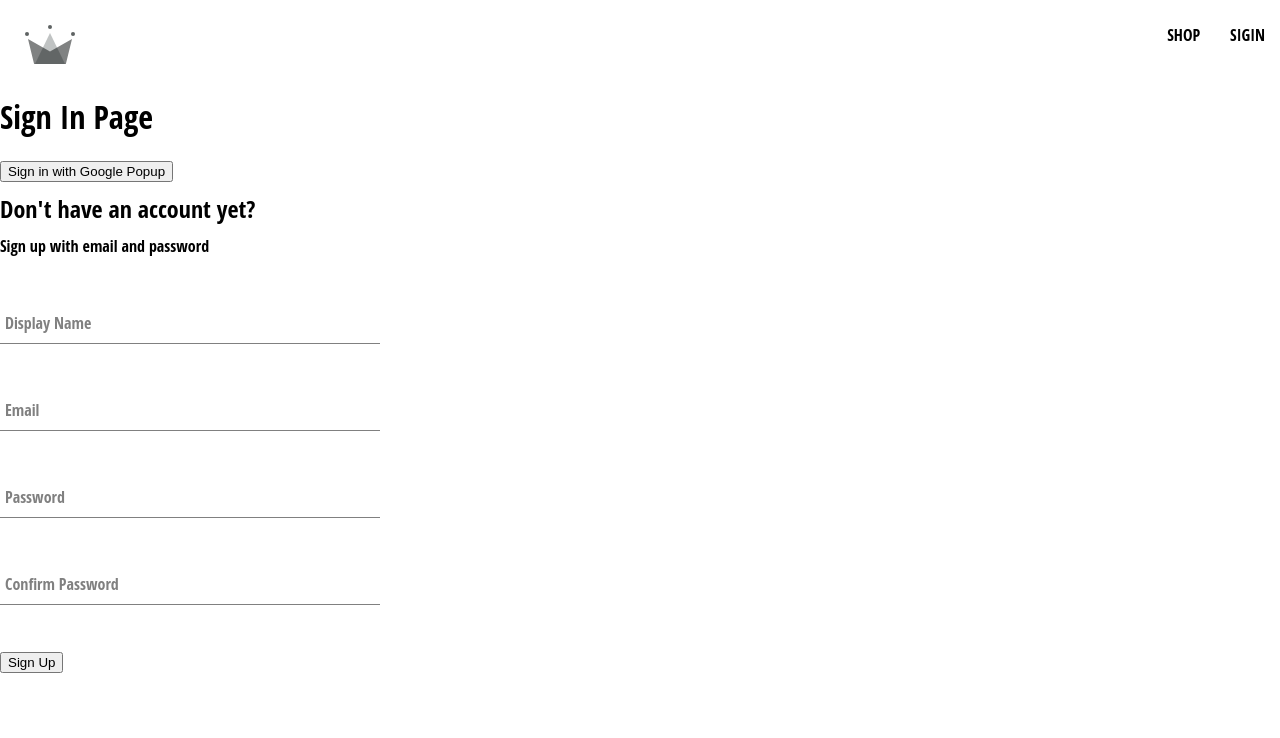
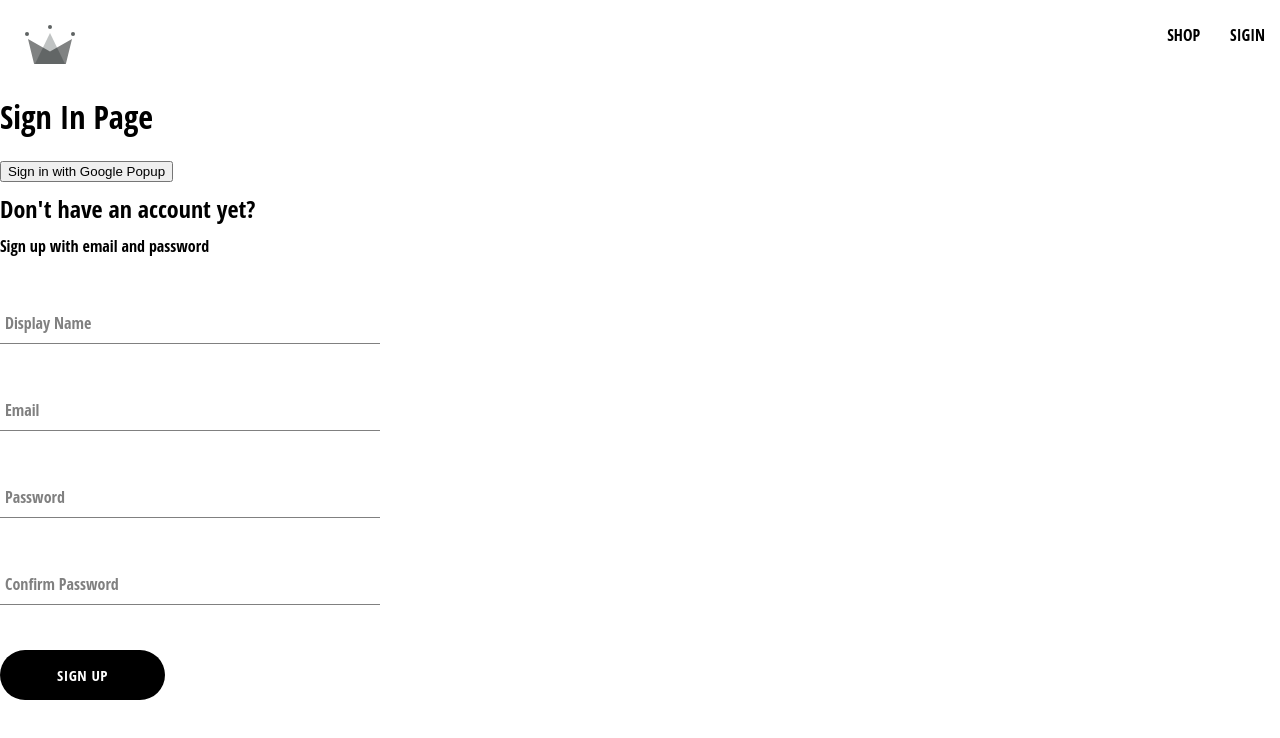
Before and after one commit to woodylucas/crwn-clothing-v2, a React (Vite) app: page /sign-in in a window 1280 px wide. Shown: the top 738 px of the page. Built offline with nearby package versions, Linux system fonts and the light colour scheme.

Commit message:
feat: integrated btn custom component

```diff
--- /dev/null
+++ b/src/components/button/button.component.jsx
@@ -0,0 +1,19 @@
+import "./button.styles.scss";
+
+const BUTTON_TYPE_CLASSES = {
+  google: "google-sign-in",
+  inverted: "inverted",
+};
+
+const Button = ({ children, buttonType, ...otherProps }) => {
+  return (
+    <button
+      className={`button-container ${BUTTON_TYPE_CLASSES[buttonType]}`}
+      {...otherProps}
+    >
+      {children}
+    </button>
+  );
+};
+
+export default Button;
--- /dev/null
+++ b/src/components/button/button.styles.scss
@@ -0,0 +1,46 @@
+.button-container {
+  min-width: 165px;
+  width: auto;
+  height: 50px;
+  letter-spacing: 0.5px;
+  line-height: 50px;
+  padding: 0 35px;
+  font-size: 15px;
+  background-color: black;
+  color: white;
+  text-transform: uppercase;
+  font-family: "Open Sans Condensed";
+  font-weight: bolder;
+  border: none;
+  cursor: pointer;
+  display: inline-block; /* Changed from flex to inline-block */
+  text-align: center; /* Added text-align center to center align text */
+  border-radius: 25px; /* Added border-radius to make it pill-shaped */
+  transition: background-color 0.3s, color 0.3s; /* Added transition for smoother hover effect */
+
+  &:hover {
+    background-color: white;
+    color: black;
+  }
+
+  &.google-sign-in {
+    background-color: #4285f4;
+    color: white;
+
+    &:hover {
+      background-color: #357ae8;
+    }
+  }
+
+  &.inverted {
+    background-color: white;
+    color: black;
+    border: 1px solid black;
+
+    &:hover {
+      background-color: black;
+      color: white;
+      border: none;
+    }
+  }
+}
--- a/src/components/sign-up-form/sign-up-form.component.jsx
+++ b/src/components/sign-up-form/sign-up-form.component.jsx
@@ -10,6 +10,7 @@
 import FormInput from "../form-input/form-input.component";
 
 import "./sign-up-form.styles.scss";
+import Button from "../button/button.component";
 
 const defaultFormFields = {
   displayName: "",
@@ -96,7 +97,7 @@
           register={register}
           watch={watch}
         />
-        <button type="submit">Sign Up</button>
+        <Button type="submit">Sign Up</Button>
       </form>
     </div>
   );
```
